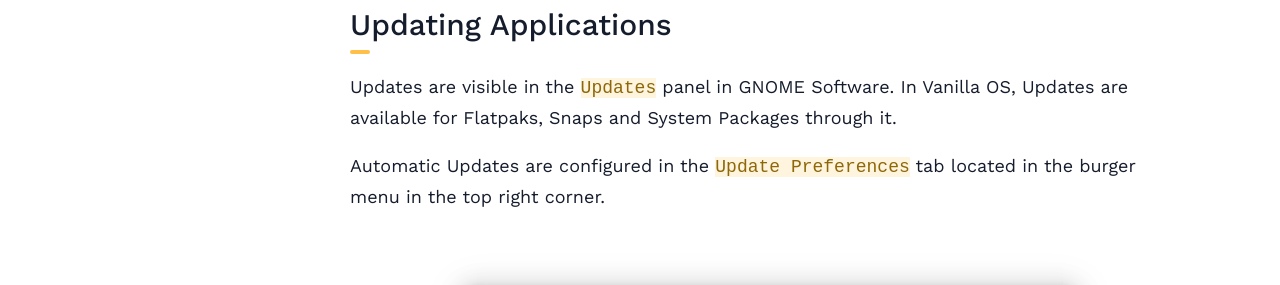
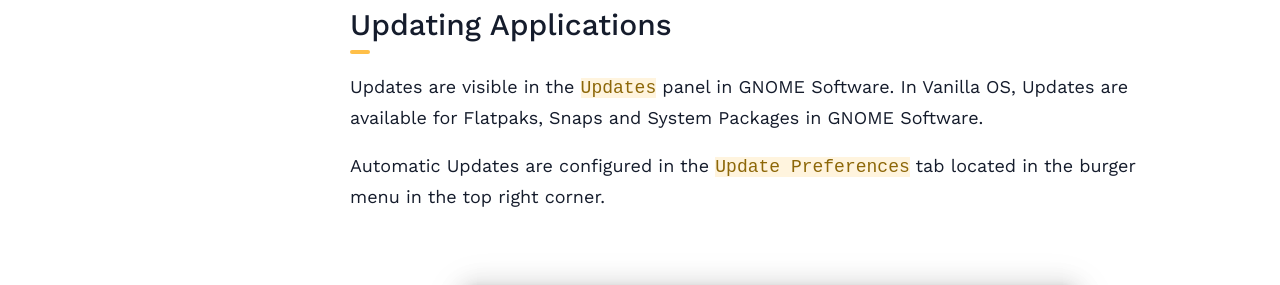
Before and after one commit to Vanilla-OS/handbook, a Jekyll site: the page built from _posts/2023-01-11-install-and-manage-applications.md, in a window 1280 px wide and 900 px high, scrolled down 2947 px. Shown: the part 184-469 px from the top of the window. Built offline with Jekyll 4.4.1, drawn with Linux system fonts in a browser that asks for light colours; nearby versions of some CDN libraries; a style sheet for code colours, icons or effects is not loaded.

Commit message:
Clarify Updates line

```diff
--- a/_posts/2023-01-11-install-and-manage-applications.md
+++ b/_posts/2023-01-11-install-and-manage-applications.md
@@ -68,7 +68,7 @@
 
 ### Updating Applications
 
-Updates are visible in the `Updates` panel in GNOME Software. In Vanilla OS, Updates are available for Flatpaks, Snaps and System Packages through it.
+Updates are visible in the `Updates` panel in GNOME Software. In Vanilla OS, Updates are available for Flatpaks, Snaps and System Packages in GNOME Software.
 
 Automatic Updates are configured in the `Update Preferences` tab located in the burger menu in the top right corner.
 
```
